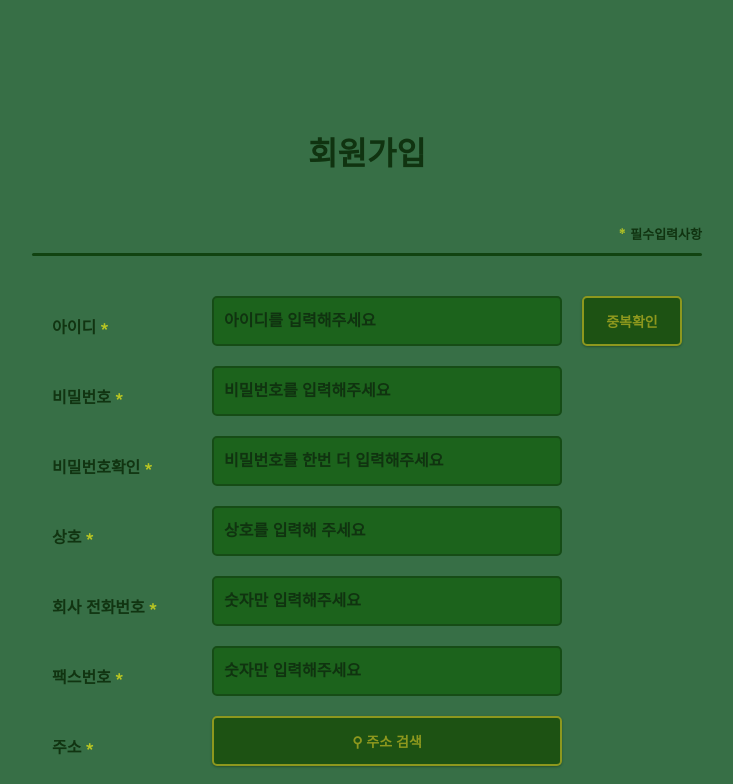
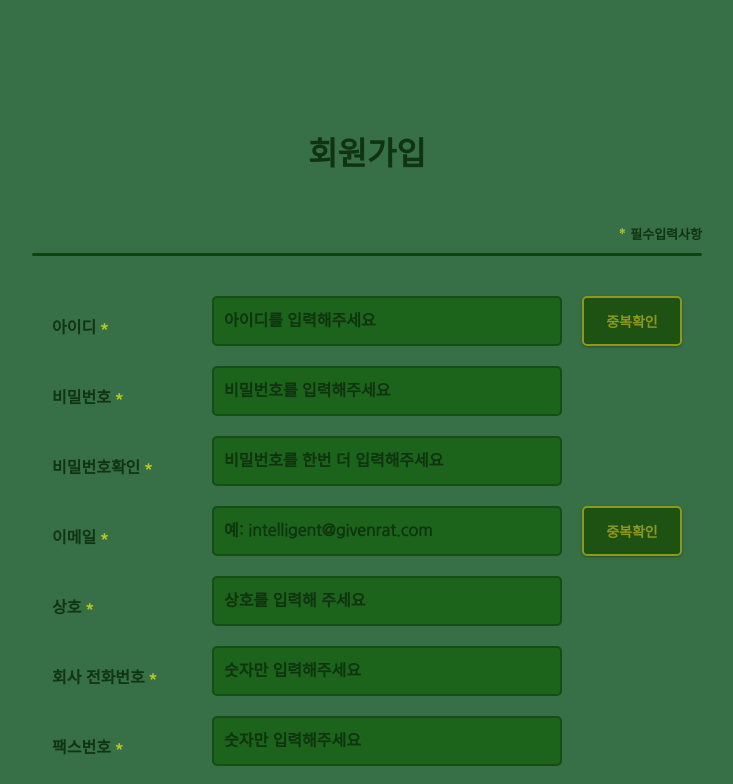
Before and after one commit to Antoliny0919/Intelligent_Owl_Givenrat_WEB, a React (Create React App) app in the folder front_end_data/join_membership_page/: page / in a window 1280 px wide. Shown: the top 784 px of the page, without its empty margins (273-1006 px from the left). Built offline with nearby package versions, Linux system fonts and the light colour scheme.

Commit message:
joinmembership page email input area update

```diff
--- a/front_end_data/join_membership_page/src/Atom.js
+++ b/front_end_data/join_membership_page/src/Atom.js
@@ -24,6 +24,13 @@ export const state = atom({
         placeholder: '비밀번호를 한번 더 입력해주세요',
         inputType: 'password',
         Duplication: false,
+        attentionBlock: true,
+      },
+      {
+        keyWord: '이메일',
+        placeholder: '예: intelligent@givenrat.com',
+        inputType: 'email',
+        Duplication: true,
         attentionBlock: true,
       },
       {
--- /dev/null
+++ b/front_end_data/join_membership_page/src/JoinMembership/components/BirthDateInputArea.jsx
@@ -0,0 +1,6 @@
+export default function BirthDateInputArea() {
+  return (
+    <div></div>
+  )
+
+}
--- a/front_end_data/join_membership_page/src/JoinMembership/components/FormBlock.jsx
+++ b/front_end_data/join_membership_page/src/JoinMembership/components/FormBlock.jsx
@@ -7,6 +7,7 @@ import MemberInfoInputArea from './MemberInfoInputArea';
 import DuplicationCheckArea from './DuplicationCheckArea';
 import DetailAddressInputArea from './DetailAddressInputArea';
 import MemberGenderSelector from './MemberGenderSelector';
+import BirthDateInputArea from './BirthDateInputArea';
 import '../css/FormBlock.css';
 
 export default function FormBlock() {
@@ -58,6 +59,7 @@ export default function FormBlock() {
 
         <DetailAddressInputArea></DetailAddressInputArea>
         <MemberGenderSelector></MemberGenderSelector>
+        <BirthDateInputArea></BirthDateInputArea>
       </div>
   )
 }
```
